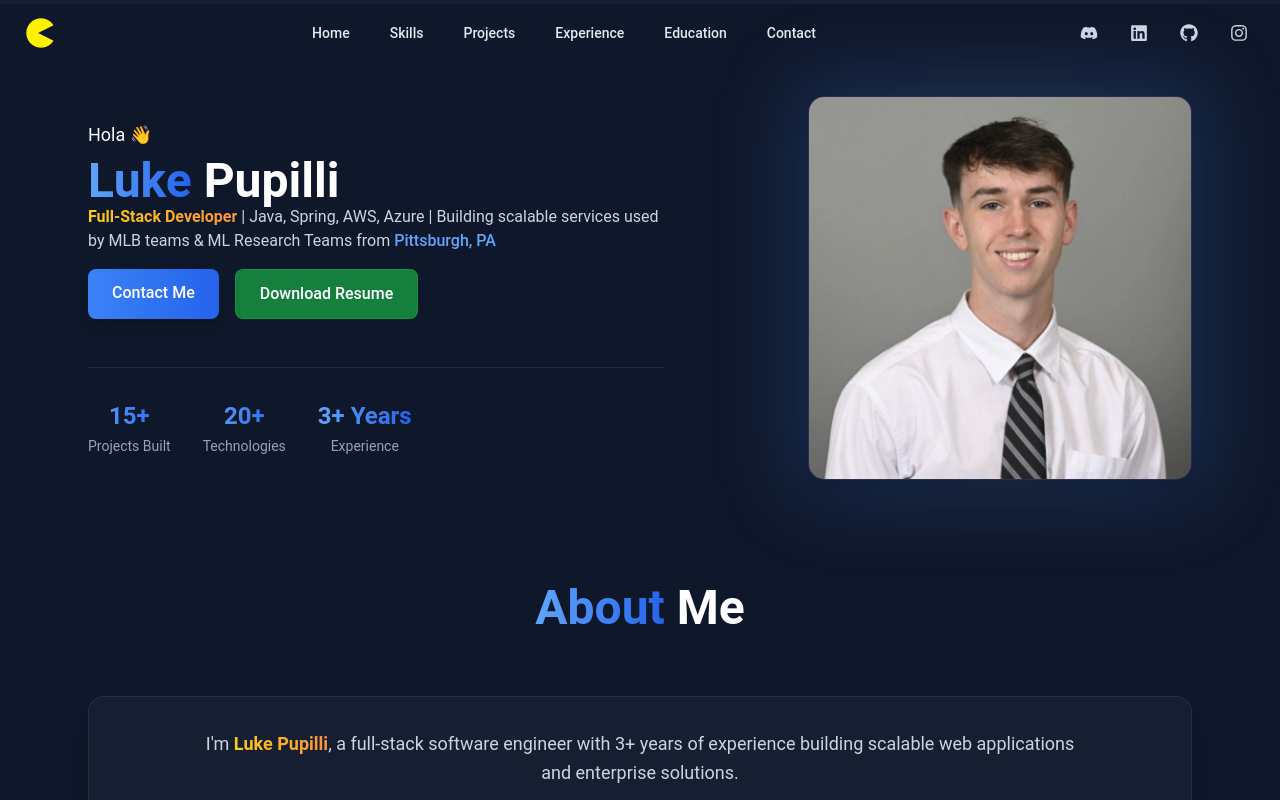
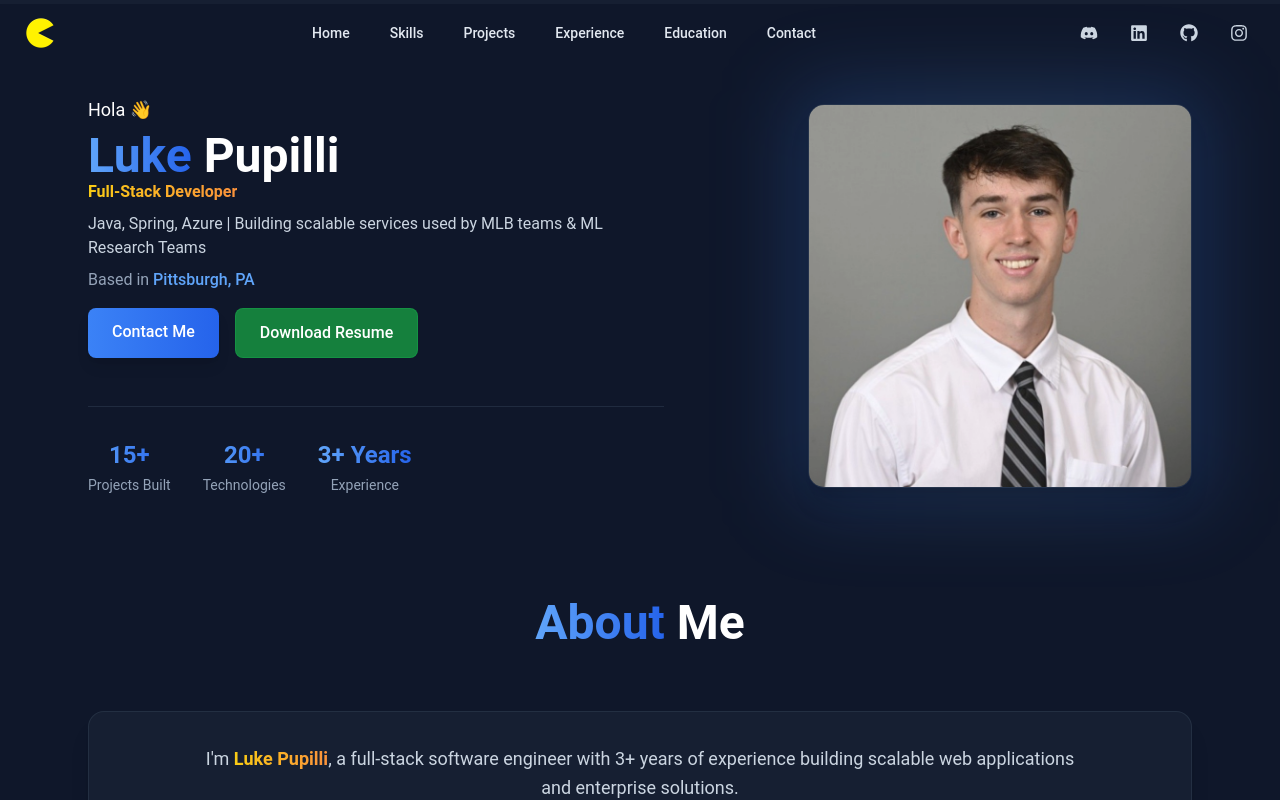
Before and after one commit to pupilliluke/portfolio, a React (Create React App) app: page / in a window 1280 px wide. Shown: the top 800 px of the page. Built offline with nearby package versions, Linux system fonts and the light colour scheme; a web font is replaced by a local one.

Commit message:
hero formatting

```diff
--- a/src/Components/Hero.jsx
+++ b/src/Components/Hero.jsx
@@ -1,6 +1,9 @@
 import React from "react";
 
 const Hero = () => {
+  // Calculate years of experience dynamically (started in 2022)
+  const yearsOfExperience = new Date().getFullYear() - 2022;
+
   return (
     <section className="flex flex-col-reverse lg:flex-row items-center justify-between max-w-6xl mx-auto p-6 pt-24">
       <div className="max-w-xl">
@@ -9,10 +12,14 @@ const Hero = () => {
           <span className="bg-gradient-to-r from-blue-400 to-blue-600 bg-clip-text text-transparent">Luke</span>{" "}
           <span className="text-white">Pupilli</span>
         </h1>
-        <p className="text-slate-300 mb-4">
-          <span className="bg-gradient-to-r from-yellow-400 to-orange-400 bg-clip-text text-transparent font-semibold">Full-Stack Developer</span>{" "}
-          | Java, Spring, AWS, Azure | Building scalable services used by MLB teams & ML Research Teams from{" "}
-          <span className="text-blue-400 font-medium">Pittsburgh, PA</span>
+        <p className="text-slate-300 mb-2">
+          <span className="bg-gradient-to-r from-yellow-400 to-orange-400 bg-clip-text text-transparent font-semibold">Full-Stack Developer</span>
+        </p>
+        <p className="text-slate-300 mb-2">
+          Java, Spring, Azure | Building scalable services used by MLB teams & ML Research Teams
+        </p>
+        <p className="text-slate-400 mb-4">
+          Based in <span className="text-blue-400 font-medium">Pittsburgh, PA</span>
         </p>
         <div className="flex gap-4">
           <a
@@ -41,7 +48,7 @@ const Hero = () => {
             <div className="text-sm text-slate-400">Technologies</div>
           </div>
           <div className="text-center">
-            <div className="text-2xl font-bold bg-gradient-to-r from-blue-400 to-blue-600 bg-clip-text text-transparent mb-1">3+ Years</div>
+            <div className="text-2xl font-bold bg-gradient-to-r from-blue-400 to-blue-600 bg-clip-text text-transparent mb-1">{yearsOfExperience}+ Years</div>
             <div className="text-sm text-slate-400">Experience</div>
           </div>
         </div>
```
Also changed, not shown: .claude/settings.local.json.
